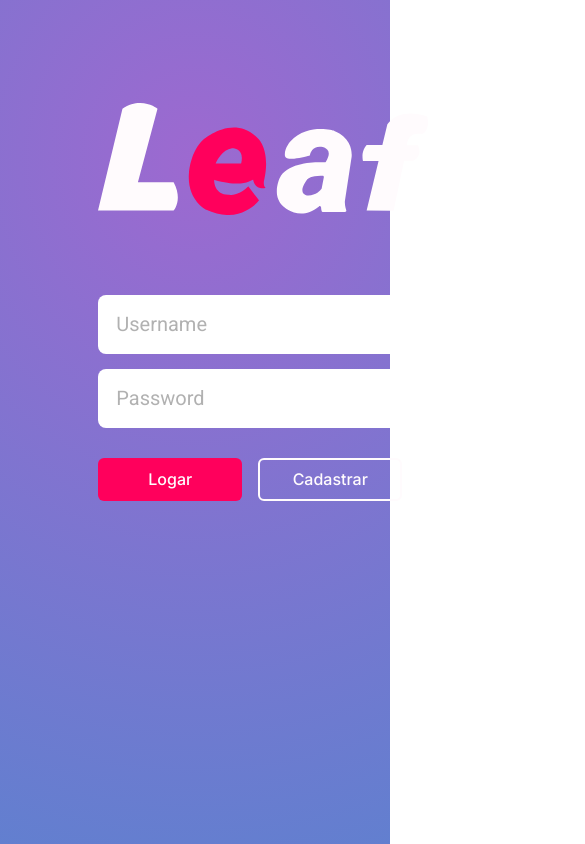
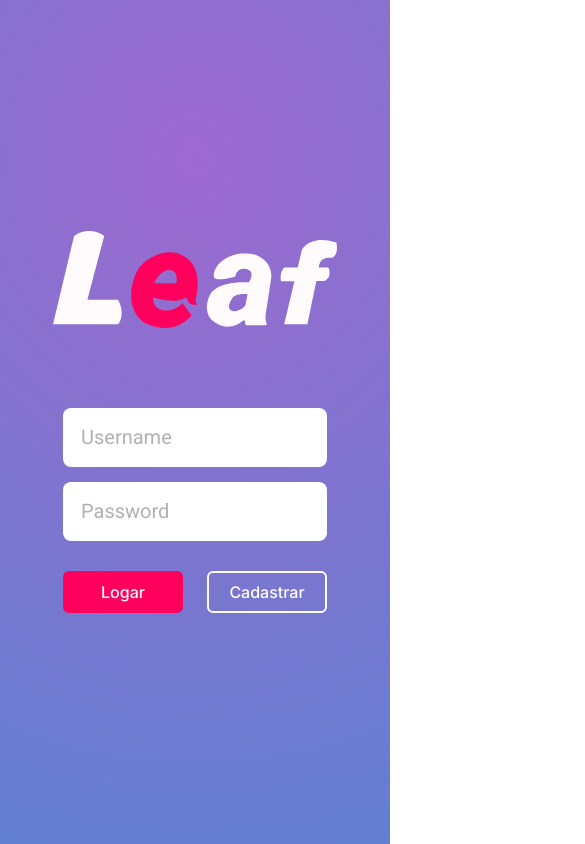
Before and after one commit to Leonardo-sm/leaf-front-end, a React (Create React App) app: page /#/login in a window 390 px wide. Shown: the whole page, 585 px wide, since content can reach past the window. Built offline with nearby package versions, Linux system fonts and the light colour scheme.

Commit message:
📱 Added responsive layout in login screen

```diff
--- a/src/components/LoginForm.tsx
+++ b/src/components/LoginForm.tsx
@@ -15,6 +15,7 @@ import { yupResolver } from '@hookform/resolvers/yup';
 
 interface LoginFormProps {
   isLogin: boolean;
+  isMobile: boolean;
   setIsLogin: (state: boolean) => void;
   login: (data: FormInputsProps) => any;
 }
@@ -24,7 +25,7 @@ const schema = yup.object().shape({
   password: yup.string().max(100).required(),
 });
 
-function LoginForm({ setIsLogin, login }: LoginFormProps) {
+function LoginForm({ setIsLogin, login, isMobile }: LoginFormProps) {
   const { register, handleSubmit, errors, watch } = useForm<FormInputsProps>({
     resolver: yupResolver(schema),
   });
@@ -58,10 +59,14 @@ function LoginForm({ setIsLogin, login }: LoginFormProps) {
         />
       </LoginInputWrapper>
       <LoginButtonWrapper>
-        <Button w="9rem" type="submit">
+        <Button w={isMobile ? '7.5rem' : '9rem'} type="submit">
           Logar
         </Button>
-        <Button w="9rem" idType="outline" onClick={signinHandle}>
+        <Button
+          w={isMobile ? '7.5rem' : '9rem'}
+          idType="outline"
+          onClick={signinHandle}
+        >
           Cadastrar
         </Button>
       </LoginButtonWrapper>
--- a/src/components/SignupForm.tsx
+++ b/src/components/SignupForm.tsx
@@ -16,6 +16,7 @@ import { yupResolver } from '@hookform/resolvers/yup';
 interface SignupFormProps {
   setIsLogin: (state: boolean) => void;
   createUser: (data: FormInputsProps) => void;
+  isMobile: boolean;
 }
 const schema = yup.object().shape({
   orgId: yup.string().required(),
@@ -24,7 +25,7 @@ const schema = yup.object().shape({
   password: yup.string().max(100).required(),
 });
 
-function SignupForm({ setIsLogin, createUser }: SignupFormProps) {
+function SignupForm({ setIsLogin, createUser, isMobile }: SignupFormProps) {
   const { register, handleSubmit, errors, watch } = useForm<FormInputsProps>({
     resolver: yupResolver(schema),
   });
@@ -75,10 +76,15 @@ function SignupForm({ setIsLogin, createUser }: SignupFormProps) {
         />
       </LoginInputWrapper>
       <LoginButtonWrapper>
-        <Button w="9rem" onClick={goBackHandle}>
+        <Button w={isMobile ? '7.5rem' : '9rem'} onClick={goBackHandle}>
           Voltar
         </Button>
-        <Button w="9rem" type="submit" idType="outline" onClick={signinHandle}>
+        <Button
+          w={isMobile ? '7.5rem' : '9rem'}
+          type="submit"
+          idType="outline"
+          onClick={signinHandle}
+        >
           Cadastrar
         </Button>
       </LoginButtonWrapper>
--- a/src/pages/Login.tsx
+++ b/src/pages/Login.tsx
@@ -4,6 +4,7 @@ import {
   LoginImage,
   LoginItemsWrapper,
   LoginRightSection,
+  LogoImage,
 } from '../styles/pages/login';
 import { useDispatch, useSelector } from 'react-redux';
 
@@ -14,12 +15,14 @@ import SignupForm from '../components/SignupForm';
 import { api } from '../services/api';
 import { asyncLogin } from '../stores/sessionSlice';
 import { useHistory } from 'react-router-dom';
-import { useState } from 'react';
+import { useEffect, useState } from 'react';
 
 function Login() {
   const [isLogin, setIsLogin] = useState(true);
   const history = useHistory();
   const dispatch = useDispatch();
+
+  const isMobile = window.innerWidth <= 1000;
 
   const session = useSelector((state: RootState) => state.session);
 
@@ -41,19 +44,23 @@ function Login() {
   return (
     <LoginContainer>
       <LoginItemsWrapper>
-        {isLogin && <LoginImage src="images/LeafLogo.svg" alt="Logo" />}
+        {isLogin && !isMobile && (
+          <LoginImage src="images/LeafLogo.svg" alt="leaf logo" />
+        )}
         <LoginRightSection>
-          <img src="images/Leaf.svg" alt="" />
+          <LogoImage src="images/Leaf.svg" alt="leaf" />
           {isLogin ? (
             <LoginForm
               isLogin={isLogin}
               setIsLogin={(state: boolean) => setIsLogin(state)}
               login={(data) => login(data)}
+              isMobile={isMobile}
             />
           ) : (
             <SignupForm
               setIsLogin={(state: boolean) => setIsLogin(state)}
               createUser={(data) => createUser(data)}
+              isMobile={isMobile}
             />
           )}
         </LoginRightSection>
--- a/src/styles/pages/login.ts
+++ b/src/styles/pages/login.ts
@@ -20,8 +20,13 @@ export const LoginItemsWrapper = styled.div`
   align-items: center;
   flex-direction: row;
   justify-content: center;
+  width: 100%;
 
   margin-bottom: 15rem;
+
+  @media (max-width: 1000px) {
+    margin: 0;
+  }
 `;
 
 export const LoginRightSection = styled.section`
@@ -29,9 +34,19 @@ export const LoginRightSection = styled.section`
   display: flex;
 
   margin: 0 10rem;
+
+  @media (max-width: 1000px) {
+    align-items: center;
+  }
 `;
 
 export const LoginImage = styled.img`
   width: 35vw;
   height: 52vh;
 `;
+
+export const LogoImage = styled.img`
+  @media (max-width: 1000px) {
+    width: 73vw;
+  }
+`;
```
